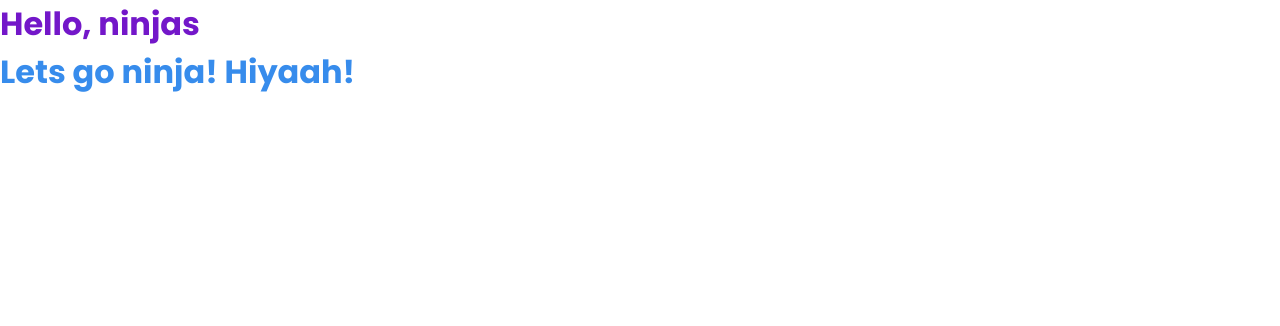
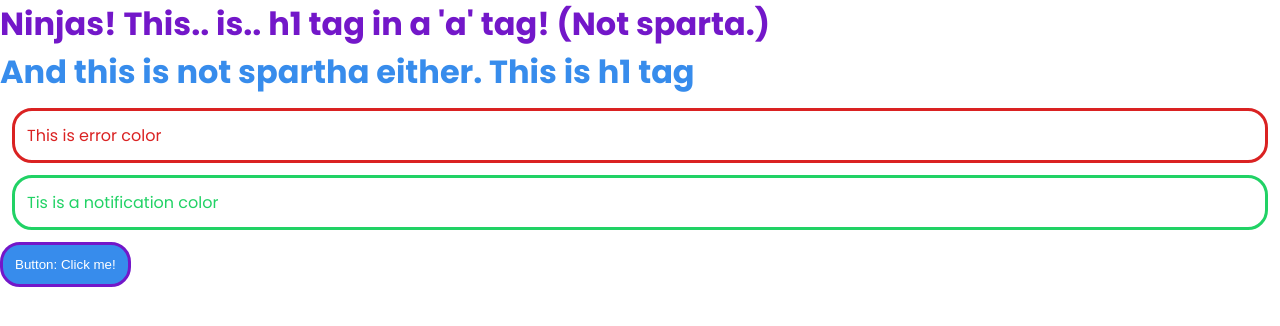
Before and after one commit to AtlasOfArthur/sassLibray-Arthar, a website: page index.html in a window 1280 px wide. Drawn offline with Linux system fonts and the light colour scheme.

Commit message:
tiedostojen jäsentelyä

```diff
--- a/gulpfile.js
+++ b/gulpfile.js
@@ -2,13 +2,14 @@ const { src, dest, watch, series } = require('gulp')
 const sass = require('gulp-sass')(require('sass'));
 
 function buildStyles() {
-  return src('index.scss')
+  return src('scitech-arthar_Edotion-1.0/**/*.scss') // Original: src('index.scss')
     .pipe(sass())
     .pipe(dest('css'))
 }
 
 function watchTask() {
-  watch(['index.scss'], buildStyles)
-}
-
+  watch(['scitech-arthar_Edotion-1.0/**/*.scss'], buildStyles)
+  // * tarkoittaa, että "hat mitä tahansa jolla on tämä tiedostopääte ja koosta se."
+} // https://youtu.be/sIzt6kr3MHc?list=PL4cUxeGkcC9jxJX7vojNVK-o8ubDZEcNb&t=134
+  // ** tarkoittaa, että etsi kaikki alikansiot..
 exports.default = series(buildStyles, watchTask)
--- a/index.html
+++ b/index.html
@@ -7,7 +7,10 @@
   <title>Complete SASS</title>
 </head>
 <body>
-  <h1><a href="#">Hello, ninjas</a></h1>
-  <h1>Lets go ninja! Hiyaah!</h1>
+  <h1><a href="#">Ninjas! This.. is.. h1 tag in a 'a' tag! (Not sparta.)</a></h1>
+  <h1>And this is not spartha either. This is h1 tag</h1>
+  <p class="error">This is error color</p>
+  <p class="notification">Tis is a notification color</p>
+  <button>Button: Click me!</button>
 </body>
 </html>
--- a/index.scss
+++ /dev/null
@@ -1,73 +0,0 @@
-// import google font
-@import url('https://fonts.googleapis.com/css2?family=Poppins:ital,wght@0,100;0,200;0,300;0,400;0,500;0,600;0,700;0,800;0,900;1,100;1,200;1,300;1,400;1,500;1,600;1,700;1,800;1,900&display=swap');
-
- // Variables : Theme colors
-
-
- $primary: #378cec;
- $primary2: #7317c9;
- $secondary: #21d265;
- $error: #da2222;
- $info: #f6f63f;
-
-/* reset styles */
-* {
-  color: inherit;
-  margin: 0;
-}
-
-body {
-  font-family: Poppins;
-}
-
-ul {
-  padding: 0;
-  list-style-type: none;
-}
-
-hr {
-  border: 0;
-  border-top: 1px dotted #efefef;
-}
-
-img {
-  max-width: 100%;
-}
-
-h1 {
-  color: $primary;
-}
-
-a {
-  text-decoration: none;
-  color: $secondary;
-}
-h1 {
-  a {
-    color: $primary2;
-  }
-}
-button {
-  color: white;
-  border: 1px;
-  background: $primary;
-}
-
-
-
-
-/*
-" muuttujat pitää tietenkin kääritellä ennen kun niitä käytetään. tyhmä minä... -_-' "
-
-[14:59:35] Starting 'buildStyles'...
-[14:59:35] 'buildStyles' errored after 10 ms
-[14:59:35] Error in plugin "gulp-sass"
-Message:
-    index.scss
-Error: Undefined variable.
-   ╷
-29 │   color: $primary;
-   │          ^^^^^^^^
-   ╵
-
-*/
--- /dev/null
+++ b/scitech-arthar_Edition-1.0/_base.scss
@@ -0,0 +1,30 @@
+// import google font
+@import url('https://fonts.googleapis.com/css2?family=Poppins:ital,wght@0,100;0,200;0,300;0,400;0,500;0,600;0,700;0,800;0,900;1,100;1,200;1,300;1,400;1,500;1,600;1,700;1,800;1,900&display=swap');
+
+// base reset styles
+* {
+    color: inherit;
+    margin: 0;
+  }
+
+  body {
+    font-family: Poppins;
+  }
+
+  ul {
+    padding: 0;
+    list-style-type: none;
+  }
+
+  a {
+    text-decoration: none;
+  }
+
+  hr {
+    border: 0;
+    border-top: 1px dotted #efefef;
+  }
+
+  img {
+    max-width: 100%;
+  }
--- /dev/null
+++ b/scitech-arthar_Edition-1.0/_var.scss
@@ -0,0 +1,17 @@
+ // Variables ||| Theme colors
+
+ $primary: #378cec;
+ $primary2: #7317c9;
+ $secondary: #21d265;
+ $error: #da2222;
+ $info: #f6f63f;
+
+ // Variables ||| spacing
+
+ $base-padding: 0.75rem;
+ $base-margin: 0.75rem;
+
+ // Variables ||| Borders
+
+ $base-border-thickness: 3px;
+ $base-border-radius: 20px;
--- /dev/null
+++ b/scitech-arthar_Edition-1.0/index.scss
@@ -0,0 +1,62 @@
+@import 'var'; // Linking to file: Variables
+@import 'base';
+ // var ja base tiedostolla pitää olla edessä alaviiva, että gulp ei koosta tätä tiedostoa css tiedostoksi
+
+
+/* -- styles -- */
+
+
+h1 {
+  color: $primary;
+}
+
+h1 {
+  a {
+    color: $primary2;
+    margin-bottom: $base-margin;
+  }
+}
+button {
+  color: white;
+  border: 3px;
+  background: $primary;
+  border-color: $primary2;
+  border-style: solid;
+  border-radius: $base-border-radius;
+  padding: $base-padding;
+}
+.error {
+  color: $error;
+  border-color: $error;
+  border-style: solid;
+  margin: $base-margin;
+  padding: $base-padding;
+  border-radius: $base-border-radius;
+  border-width: $base-border-thickness;
+}
+.notification {
+  color: $secondary;
+  border-color: $secondary;
+  border-style: solid;
+  margin: $base-margin;
+  padding: $base-padding;
+  border-radius: $base-border-radius;
+  border-width: $base-border-thickness;
+}
+
+
+/*
+" muuttujat pitää tietenkin kääritellä ennen kun niitä käytetään. tyhmä minä... -_-' "
+
+[14:59:35] Starting 'buildStyles'...
+[14:59:35] 'buildStyles' errored after 10 ms
+[14:59:35] Error in plugin "gulp-sass"
+Message:
+    index.scss
+Error: Undefined variable.
+   ╷
+29 │   color: $primary;
+   │          ^^^^^^^^
+   ╵
+
+*/
```
Also changed, not shown: css/index.css.
